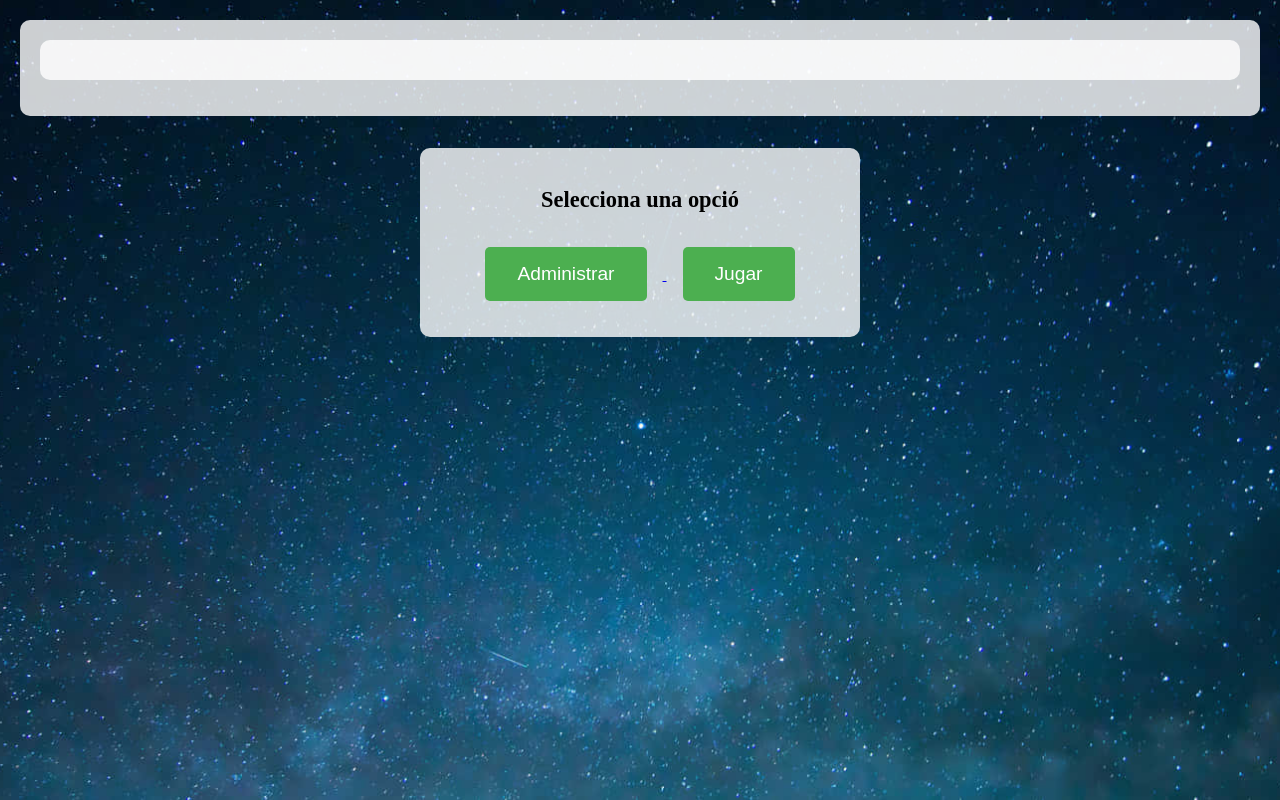
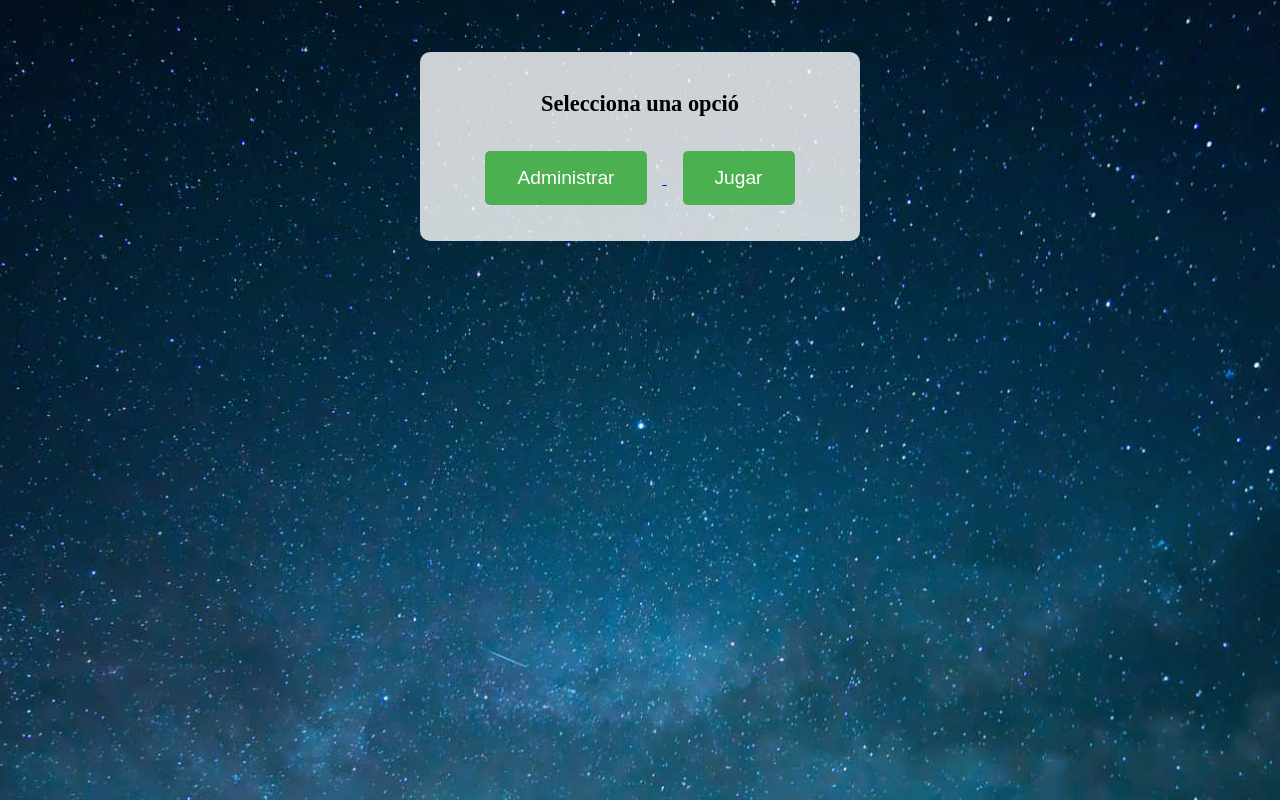
Before and after one commit to Alexismbp/StarsHunters, a website: page index.html in a window 1280 px wide. Drawn offline with Linux system fonts and the light colour scheme.

Commit message:
canvi visual

```diff
--- a/index.html
+++ b/index.html
@@ -7,9 +7,6 @@
 	<link rel="icon" href="favicon.svg" type="image/x-icon">
 </head>
 <body>
-    <div id="auth-container">
-        <div id="g_id_signin"></div> <!-- Google renderiza aquí el botón -->
-    </div>
 
     <div id="options">
         <h2>Selecciona una opció</h2>
```
